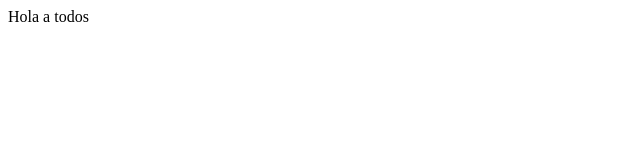
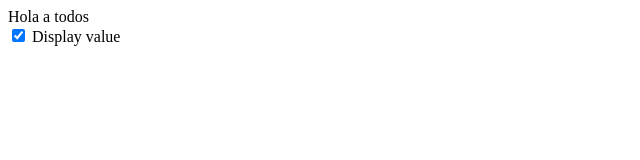
Before and after one commit to Angel-Hernandez-Ramos/git-Curso-test, a plain HTML site: page index.html in a window 1280 px wide. Shown: the whole page, without its empty margins (0-640 px from the left). Drawn offline with Linux system fonts and the light colour scheme.

Commit message:
Recibiendo Cambios

```diff
--- a/index.html
+++ b/index.html
@@ -9,6 +9,12 @@
     </head>
     <body>
         <label>Hola a todos</label>
-
+        <!-- Aqui vamos a poner lo importante -->
+        <div class="form-check">
+          <label class="form-check-label">
+            <input type="checkbox" class="form-check-input" name="" id="" value="checkedValue" checked>
+            Display value
+          </label>
+        </div>
     </body>
 </html>
```
